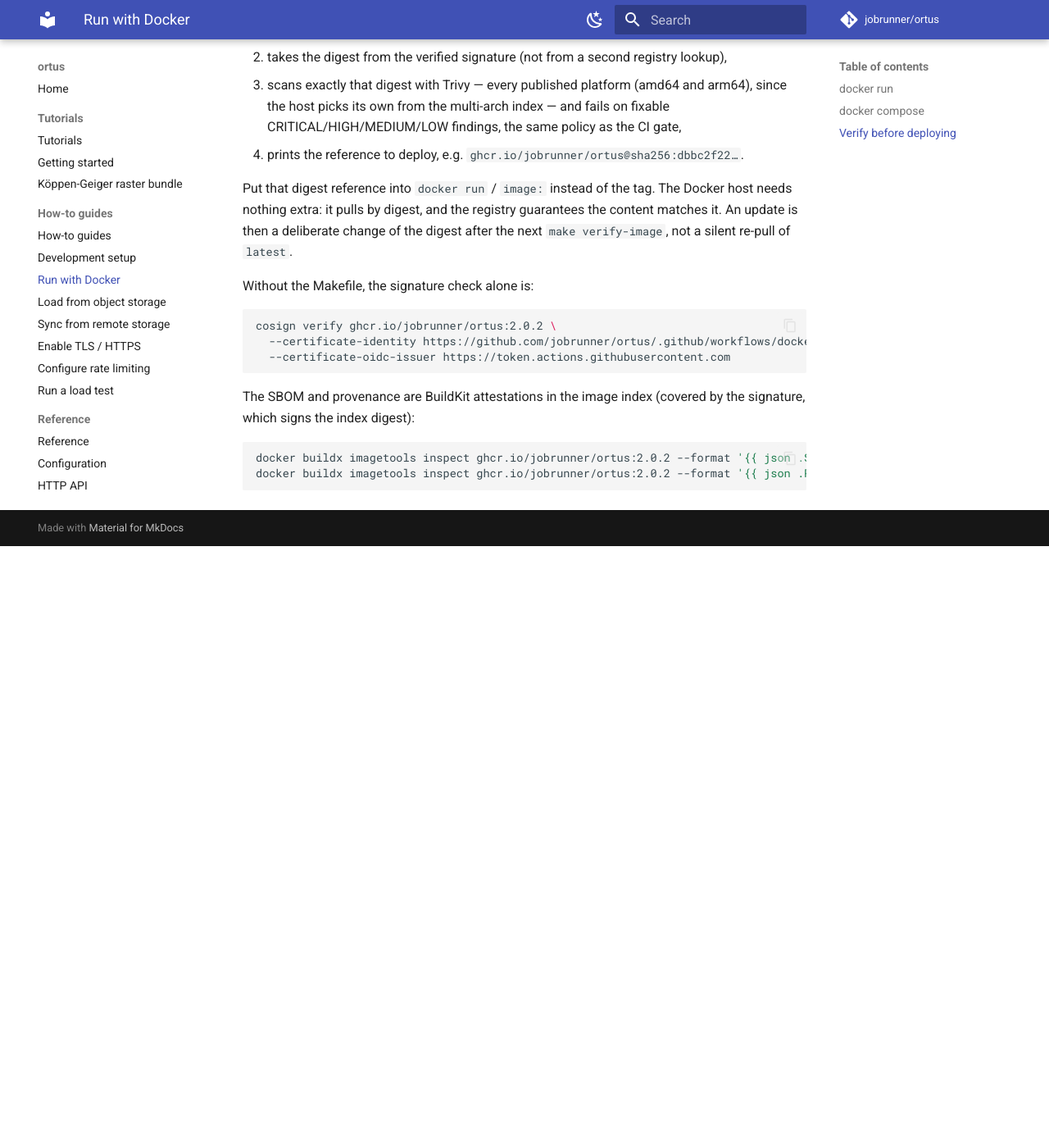
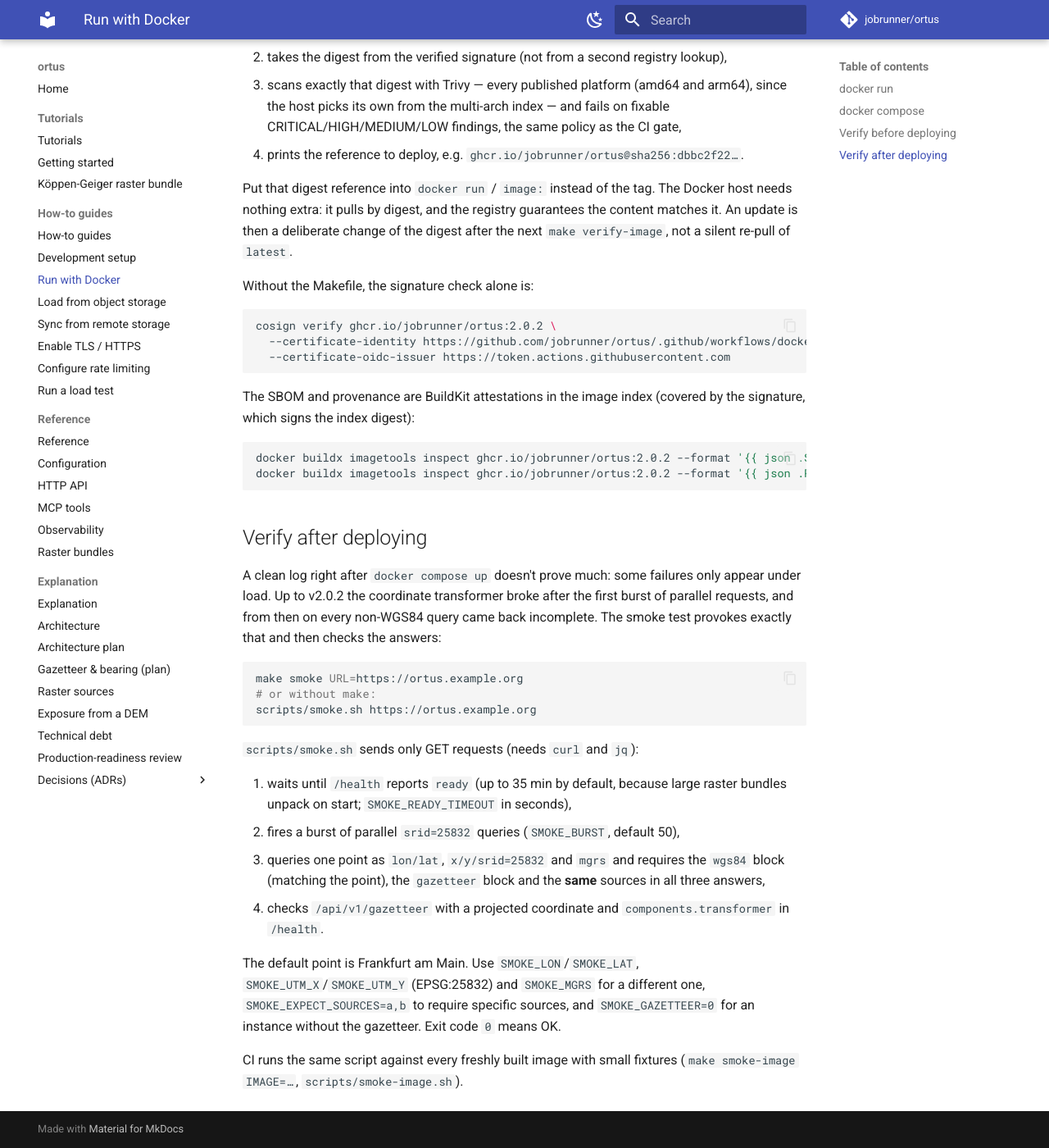
Before and after one commit to jobrunner/ortus, an MkDocs documentation site: the page built from docs/how-to/run-with-docker.md, in a window 1280 px wide and 1400 px high, scrolled down 1053 px. Shown: the whole window at 82% size. Built offline with MkDocs 1.6.1 and Material for MkDocs 9.7.7, drawn with Linux system fonts in a browser that asks for light colours; comment, search, counter and statistics services are not loaded; before the commit the page ends 1719 px from its top, so only the background shows below that.

Commit message:
docs: document transform errors, transformer health and the smoke test
Claude-Session: https://claude.ai/code/session_015iSEsVSHLmtKhzSaBhZtDE

````diff
--- a/docs/how-to/run-with-docker.md
+++ b/docs/how-to/run-with-docker.md
@@ -75,3 +75,35 @@ by the signature, which signs the index digest):
 docker buildx imagetools inspect ghcr.io/jobrunner/ortus:2.0.2 --format '{{ json .SBOM }}'
 docker buildx imagetools inspect ghcr.io/jobrunner/ortus:2.0.2 --format '{{ json .Provenance }}'
 ```
+
+## Verify after deploying
+
+A clean log right after `docker compose up` doesn't prove much: some failures only
+appear under load. Up to v2.0.2 the coordinate transformer broke after the first
+burst of parallel requests, and from then on every non-WGS84 query came back
+incomplete. The smoke test provokes exactly that and then checks the answers:
+
+```bash
+make smoke URL=https://ortus.example.org
+# or without make:
+scripts/smoke.sh https://ortus.example.org
+```
+
+`scripts/smoke.sh` sends only GET requests (needs `curl` and `jq`):
+
+1. waits until `/health` reports `ready` (up to 35 min by default, because large
+   raster bundles unpack on start; `SMOKE_READY_TIMEOUT` in seconds),
+2. fires a burst of parallel `srid=25832` queries (`SMOKE_BURST`, default 50),
+3. queries one point as `lon/lat`, `x/y/srid=25832` and `mgrs` and requires the
+   `wgs84` block (matching the point), the `gazetteer` block and the **same** sources
+   in all three answers,
+4. checks `/api/v1/gazetteer` with a projected coordinate and
+   `components.transformer` in `/health`.
+
+The default point is Frankfurt am Main. Use `SMOKE_LON`/`SMOKE_LAT`,
+`SMOKE_UTM_X`/`SMOKE_UTM_Y` (EPSG:25832) and `SMOKE_MGRS` for a different one,
+`SMOKE_EXPECT_SOURCES=a,b` to require specific sources, and `SMOKE_GAZETTEER=0` for
+an instance without the gazetteer. Exit code `0` means OK.
+
+CI runs the same script against every freshly built image with small fixtures
+(`make smoke-image IMAGE=…`, `scripts/smoke-image.sh`).
````
Also changed, not shown: docs/reference/http-api.md (+18 -7 lines), docs/reference/observability.md (+6 -1 lines), 2 other files.
